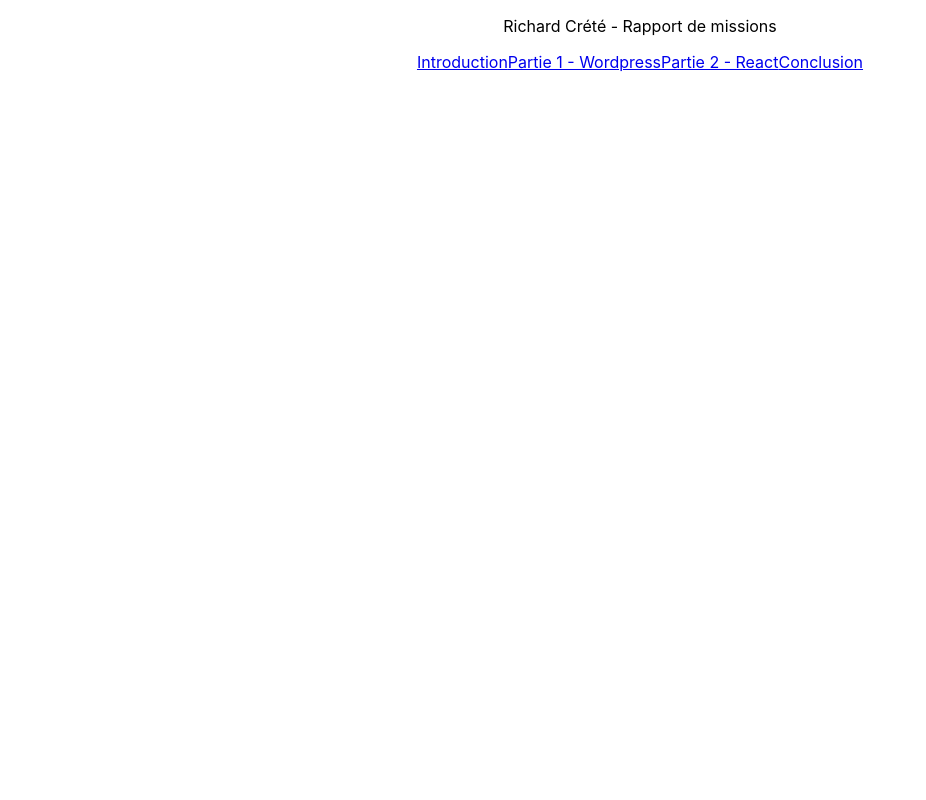
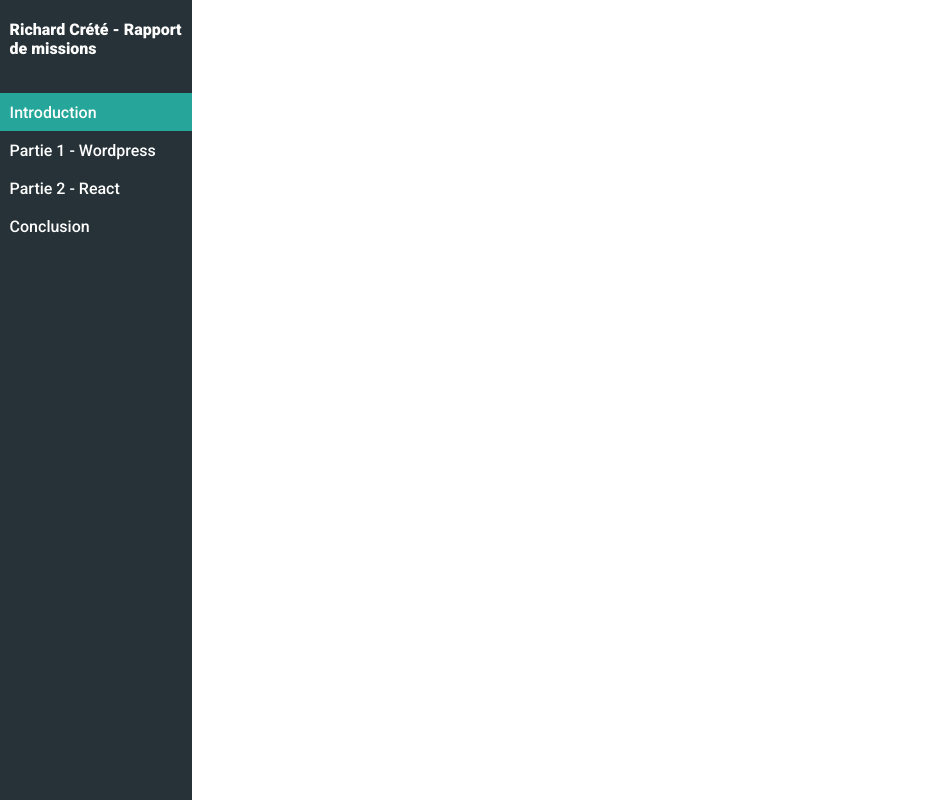
Before and after one commit to richardcrete/rapportdemissions, a React (Create React App) app: page / in a window 1280 px wide. Shown: the whole page, without its empty margins (0-926 px from the left). Built offline with nearby package versions, Linux system fonts and the light colour scheme.

Commit message:
style nav

```diff
--- a/public/index.html
+++ b/public/index.html
@@ -24,7 +24,7 @@
       work correctly both with client-side routing and a non-root public URL.
       Learn how to configure a non-root public URL by running `npm run build`.
     -->
-    <title>React App</title>
+    <title>Richard Crété - Rapport de missions</title>
   </head>
   <body>
     <noscript>You need to enable JavaScript to run this app.</noscript>
--- a/src/App.css
+++ b/src/App.css
@@ -1,38 +1,16 @@
-.App {
-  text-align: center;
+@import url('https://fonts.googleapis.com/css2?family=Roboto:ital,wght@0,300;0,400;0,500;0,700;0,900;1,100;1,300;1,400;1,500;1,700;1,900&display=swap');
+
+html *{
+  font-family: 'Roboto', sans-serif!important;
 }
 
-.App-logo {
-  height: 40vmin;
-  pointer-events: none;
+main{
+  grid-area: main;
 }
 
-@media (prefers-reduced-motion: no-preference) {
-  .App-logo {
-    animation: App-logo-spin infinite 20s linear;
-  }
+.App{
+  display: grid;
+  grid-template-columns: 15% auto;
+  grid-template-rows: 100vh;
+  grid-template-areas: "header main";
 }
-
-.App-header {
-  background-color: #282c34;
-  min-height: 100vh;
-  display: flex;
-  flex-direction: column;
-  align-items: center;
-  justify-content: center;
-  font-size: calc(10px + 2vmin);
-  color: white;
-}
-
-.App-link {
-  color: #61dafb;
-}
-
-@keyframes App-logo-spin {
-  from {
-    transform: rotate(0deg);
-  }
-  to {
-    transform: rotate(360deg);
-  }
-}
--- a/src/App.js
+++ b/src/App.js
@@ -13,8 +13,10 @@ class App extends React.Component {
   render() {
     return (
       <div className="App">
-        <Header functionChooseChapter={this.chooseChapter} />
-        {/* {this.displayChapter} */}
+        <Header active={this.state.chapter} functionChooseChapter={this.chooseChapter} />
+        <main>
+          {/* {this.displayChapter} */}
+        </main>
       </div>
     );
   }
--- a/src/component/Header.js
+++ b/src/component/Header.js
@@ -16,7 +16,7 @@ class Header extends React.Component {
 
                 <nav>
                     <a
-                        id="intro"
+                        id="intro" className="active"
                         onClick={(event) => {
                             event.preventDefault();
                             this.props.functionChooseChapter(event.target.id);
@@ -55,6 +55,12 @@ class Header extends React.Component {
             </header>
         )
     }
+
+    componentDidUpdate = () => {
+        document.querySelector('.active').classList.remove('active');
+        document.querySelector('#'+this.props.active).classList.add('active');
+    }
+
 }
 
 export default Header;
--- a/src/css/Header.css
+++ b/src/css/Header.css
@@ -0,0 +1,43 @@
+header{
+    display: flex;
+    flex-direction: column;
+    background-color: #263238;
+    color: #ffffff;
+    padding-top: 2%;
+    padding-bottom: 2%;
+    grid-area: header;
+}
+
+header > p{
+    font-weight: 900;
+    width: 100%;
+    padding-left: 5%;
+}
+
+nav{
+    margin-top: 10%;
+    font-weight: 500;
+    display: flex;
+    flex-direction: column;
+    margin-left: 0;
+}
+
+nav a{
+    text-decoration: none;
+    color: #FFFFFF;
+    padding-left: 5%;
+    padding-top: 5%;
+    padding-bottom: 5%;
+}
+
+nav a:hover{
+    background-color: #222D32;
+}
+
+.active{
+    background-color: #26a69a;
+}
+
+.active:hover{
+    background-color: #26a69a;
+}
```
